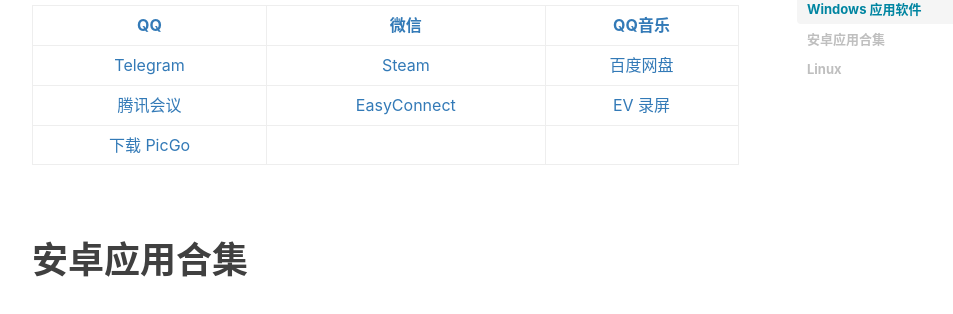
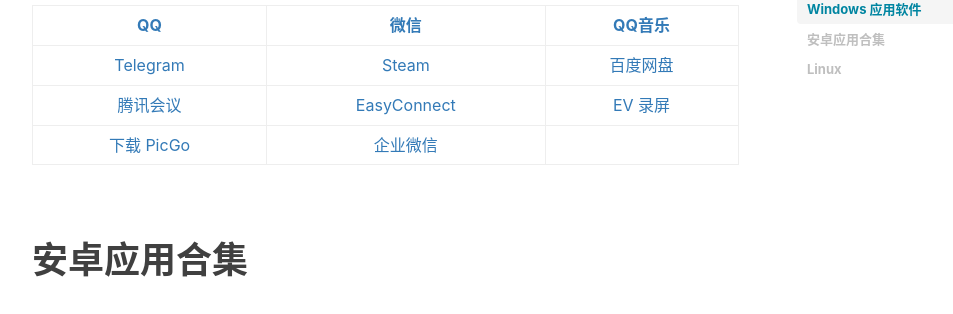
Before and after one commit to youngflysky/youngflysky.github.io, a Jekyll site: the page built from _posts/Tec/2022-5-27-Commonly used Softwares and Resources Lists.md, in a window 1280 px wide and 900 px high, scrolled down 1266 px. Shown: the part 125-439 px from the top of the window, without its empty margins (233-1186 px from the left). Built offline with Jekyll 4.4.1, drawn with Linux system fonts in a browser that asks for light colours; nearby versions of some CDN libraries; comment, search, counter and statistics services are not loaded.

Commit message:
[企业微信](https://work.weixin.qq.com/#indexDownload)

```diff
--- a/_posts/Tec/2022-5-27-Commonly used Softwares and Resources Lists.md
+++ b/_posts/Tec/2022-5-27-Commonly used Softwares and Resources Lists.md
@@ -39,7 +39,7 @@ tags:
 | :---------------------------------------------------------: | :----------------------------------------------------------: | :----------------------------------------------------------: |
 |          [Telegram](https://desktop.telegram.org/)          | [Steam ](https://store.steampowered.com/about/Steam?l=schinese) |          [百度网盘](https://pan.baidu.com/download)          |
 |     [腾讯会议](https://source.meeting.qq.com/download/)     | [EasyConnect](https://vpn.shiep.edu.cn/com/installClient.html#auto-common) |               [EV 录屏](https://www.ieway.cn/)               |
-| [下载 PicGo](https://github.com/Molunerfinn/PicGo/releases) |                                                              |                                                              |
+| [下载 PicGo](https://github.com/Molunerfinn/PicGo/releases) |    [企业微信](https://work.weixin.qq.com/#indexDownload)     |                                                              |
 
 # 安卓应用合集
 
```
